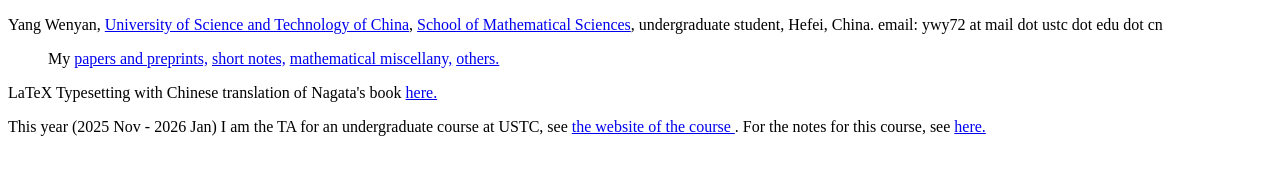
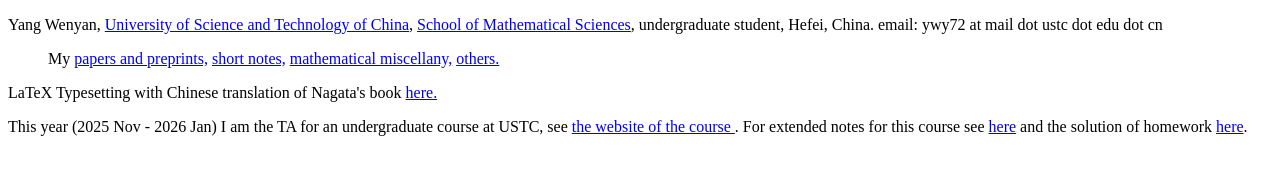
Before and after one commit to 1-OI/1-oi.github.io, a plain HTML site: page index.html in a window 1280 px wide. Drawn offline with Linux system fonts and the light colour scheme.

Commit message:
Update index.html

```diff
--- a/index.html
+++ b/index.html
@@ -32,7 +32,7 @@ others.</A>
 LaTeX Typesetting with Chinese translation of Nagata's book <A HREF="https://1-oi.github.io/Nagata/index.html">here.</A>
 
 <p>
-This year (2025 Nov - 2026 Jan) I am the TA for an undergraduate course at USTC, see <A HREF="http://staff.ustc.edu.cn/~wangzuoq/Courses/25F-Geometry/index.html"> the website of the course </A>. For the notes for this course, see <A HREF="https://1-oi.github.io/TA/index.html">here.</A>
+This year (2025 Nov - 2026 Jan) I am the TA for an undergraduate course at USTC, see <A HREF="http://staff.ustc.edu.cn/~wangzuoq/Courses/25F-Geometry/index.html"> the website of the course </A>. For extended notes for this course see <A HREF="https://1-oi.github.io/TA/EA.pdf">here</A> and the solution of homework <A HREF="https://1-oi.github.io/TA/WX.pdf">here</A>.
 </BODY>
 
 </HTML>
```
